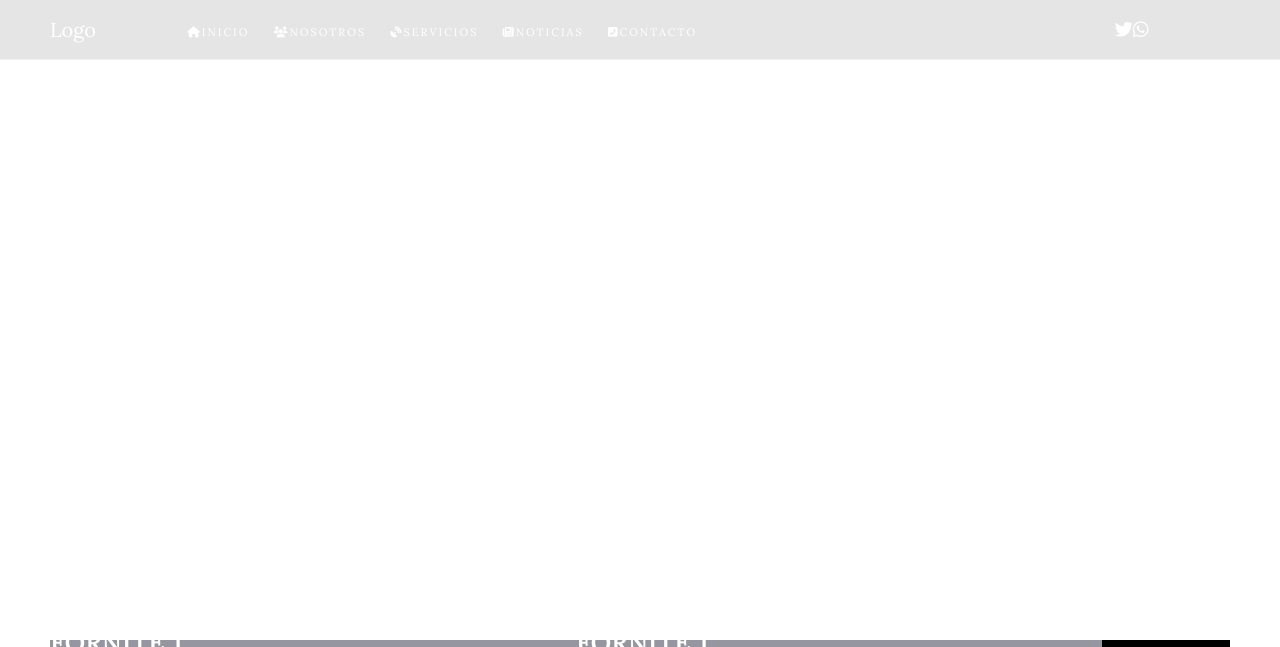
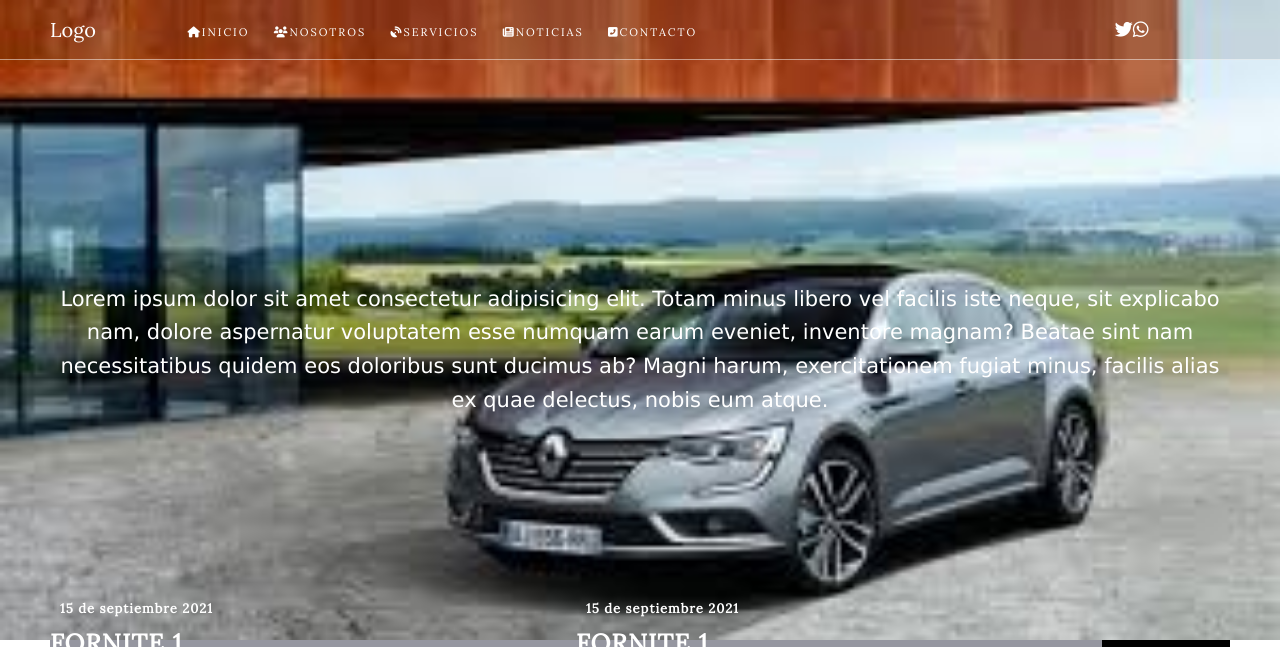
Before and after one commit to williamcdlm2021/jorge-, a plain HTML site: page index.html in a window 1280 px wide. Shown: the top 647 px of the page. Drawn offline with Linux system fonts and the light colour scheme.

Commit message:
version 1
gracias

```diff
--- a/estilos.css
+++ b/estilos.css
@@ -23,7 +23,7 @@ body{
 
 /* modificar fondo en el header */
     .header{
-    background:url(../images/43393.jpg);
+    background:url(images.jpg);
     background-position: center;
     background-attachment: contain;
     background-size: cover;
```
